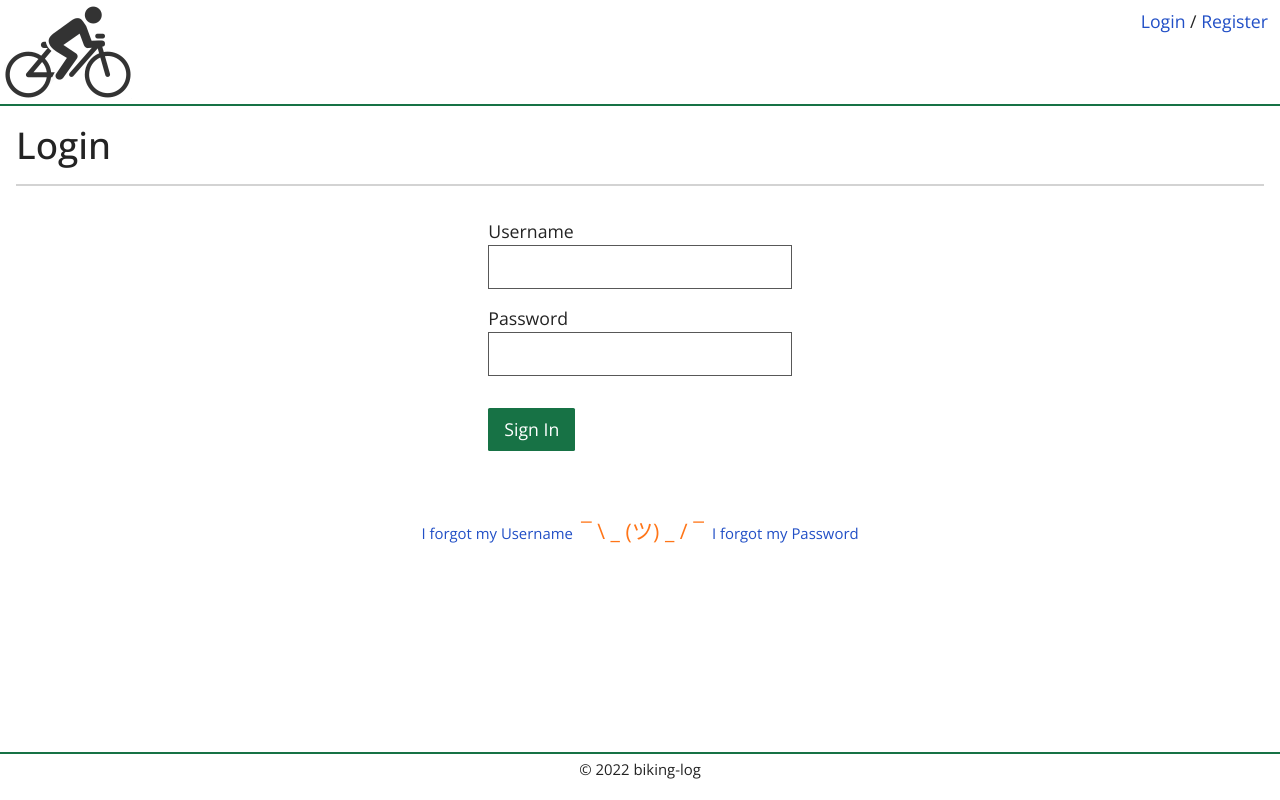
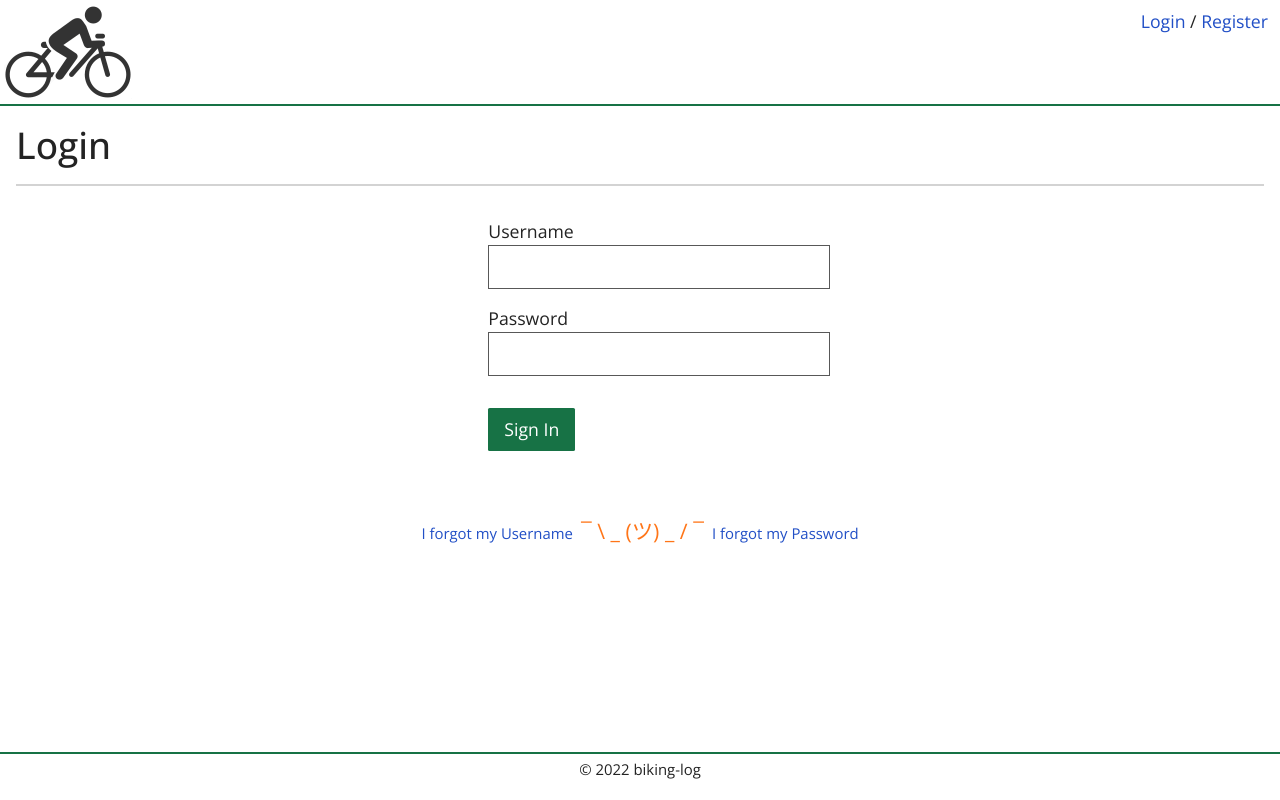
Before and after one commit to mike14747/biking-log, a Next.js app: page /login in a window 1280 px wide. Built offline with nearby package versions, Linux system fonts and the light colour scheme; no server answers.

Commit message:
Updated the FormInput component.

```diff
--- a/app/components/FormInput.tsx
+++ b/app/components/FormInput.tsx
@@ -35,7 +35,6 @@ export default function FormInput({ id, label = '', name, handleChange, errorMsg
 
                 {/* you can comment out the following line if you don't want to notify the user of fields that are required */}
                 {required && <span className={styles.required}>*required</span>}
-            </label>
 
                 <input
                     id={id}
@@ -52,6 +51,7 @@ export default function FormInput({ id, label = '', name, handleChange, errorMsg
                 {type === 'checkbox' &&
                     <div role="checkbox" aria-checked={checked || false} tabIndex={0} aria-labelledby={label} className={styles.fakeCheckbox}></div>
                 }
+            </label>
 
             {errorMsg &&
                 <p className={styles.errorMessage}>{errorMsg}</p>
--- a/styles/mg_base.css
+++ b/styles/mg_base.css
@@ -22,7 +22,8 @@
     --mg-orange-dark: #c75000;
     --mg-orange-soft: #fcd581;
     --mg-purple: #6f42c1;
-    --mg-red: #b71c1c;
+    --mg-red: #b22222; /* html firebrick */
+    --mg-red-dark: #8b0000;
     --mg-yellow: #fff44f; /* html lemon */
     --mg-yellow-pale: #ffffd5;
 
```
Lines whose indentation alone changed are shown as unchanged.
